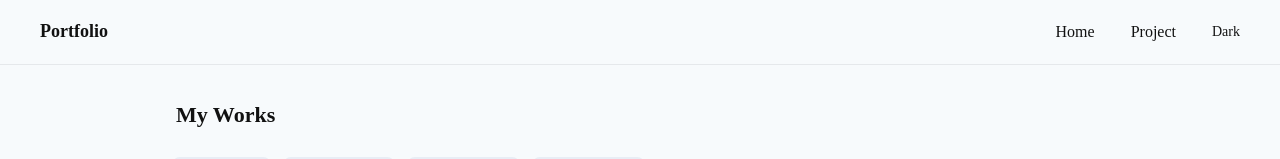
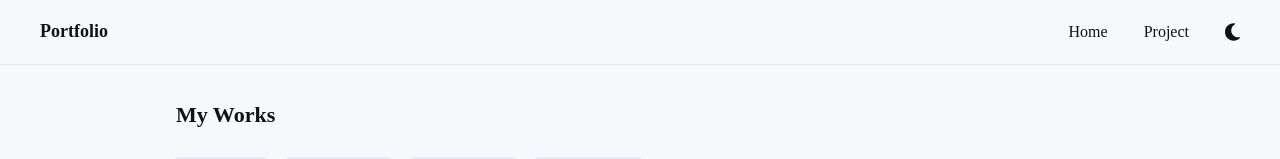
Before and after one commit to sunghoon1209/portfolio2025, a React (Vite) app: page /project in a window 1280 px wide. Shown: the top 159 px of the page. Built offline with nearby package versions, Linux system fonts and the light colour scheme; a web font is replaced by a local one.

Commit message:
폰트 어썸 아이콘 추가

```diff
--- a/package.json
+++ b/package.json
@@ -11,6 +11,8 @@
     "deploy": "gh-pages -d dist"
   },
   "dependencies": {
+    "@fortawesome/free-solid-svg-icons": "^6.7.2",
+    "@fortawesome/react-fontawesome": "^0.2.2",
     "axios": "^1.9.0",
     "react": "^19.1.0",
     "react-dom": "^19.1.0",
--- a/src/components/Header.jsx
+++ b/src/components/Header.jsx
@@ -1,6 +1,8 @@
 import { Link } from "react-router-dom";
 import styled from "styled-components";
 import { useState } from "react";
+import { FontAwesomeIcon } from '@fortawesome/react-fontawesome';
+import { faMoon, faSun  } from "@fortawesome/free-solid-svg-icons";
 
 const StyledLogo = styled.h1`
     font-size: 18px;
@@ -32,7 +34,7 @@
 `
 
 const StyledDarkButton = styled.button`
-        font-size:14px;
+        font-size:20px;
         display: flex;
         align-items: center;
         font-family: 'GmarketSansMedium';
@@ -51,7 +53,7 @@
                     <Link to="/">Home</Link>
                     <Link to="/project">Project</Link>
                     <StyledDarkButton onClick={()=>{setIsDarkMode(!isDarkMode)}}>
-                        {isDarkMode?'Lights':'Dark'}
+                        {isDarkMode?<FontAwesomeIcon icon={faSun} />:<FontAwesomeIcon icon={faMoon} />}
                     </StyledDarkButton>
                 </StyledNav>
             </StyledHeaderInner>
--- a/src/pages/Project.jsx
+++ b/src/pages/Project.jsx
@@ -71,7 +71,7 @@
     useEffect(()=>{
         const fetchData = async ()=>{
             try{
-                const response = await axios.get(`${import.meta.env.BASE_URL}data/projects.json`);
+                const response = await axios.get('/data/projects.json');
                 setData(response.data);
                 console.log(response.data);
             }catch(error){
```
Also changed, not shown: 1 other file (tests, documents, lock files or other folders).
